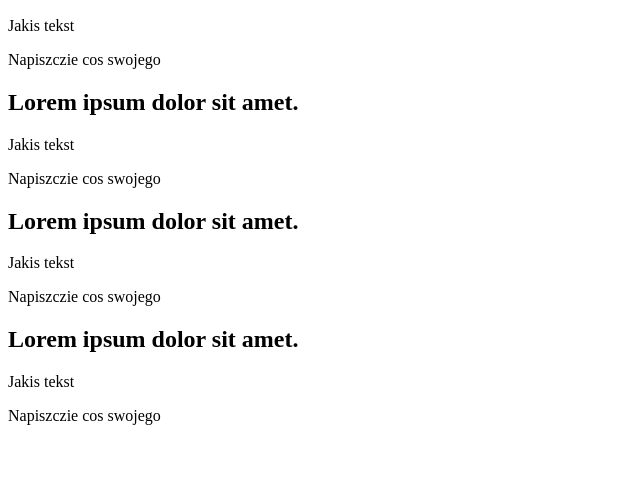
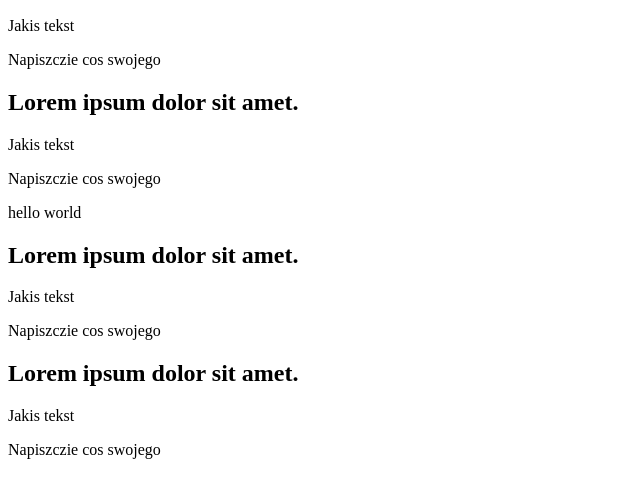
Before and after one commit to MarkFicht/todo-list-team, a plain HTML site: page text.html in a window 1280 px wide. Shown: the part 110-608 px from the top of the page, without its empty margins (0-640 px from the left). Drawn offline with Linux system fonts and the light colour scheme.

Commit message:
div added

```diff
--- a/text.html
+++ b/text.html
@@ -21,6 +21,7 @@
         <h2>Lorem ipsum dolor sit amet.</h2>
         <p>Jakis tekst</p>
         <p>Napiszczie cos swojego</p>
+        <div>hello world</div>
     </section>
 
     <section class="Ania">
```
Also changed, not shown: 1 other file.
